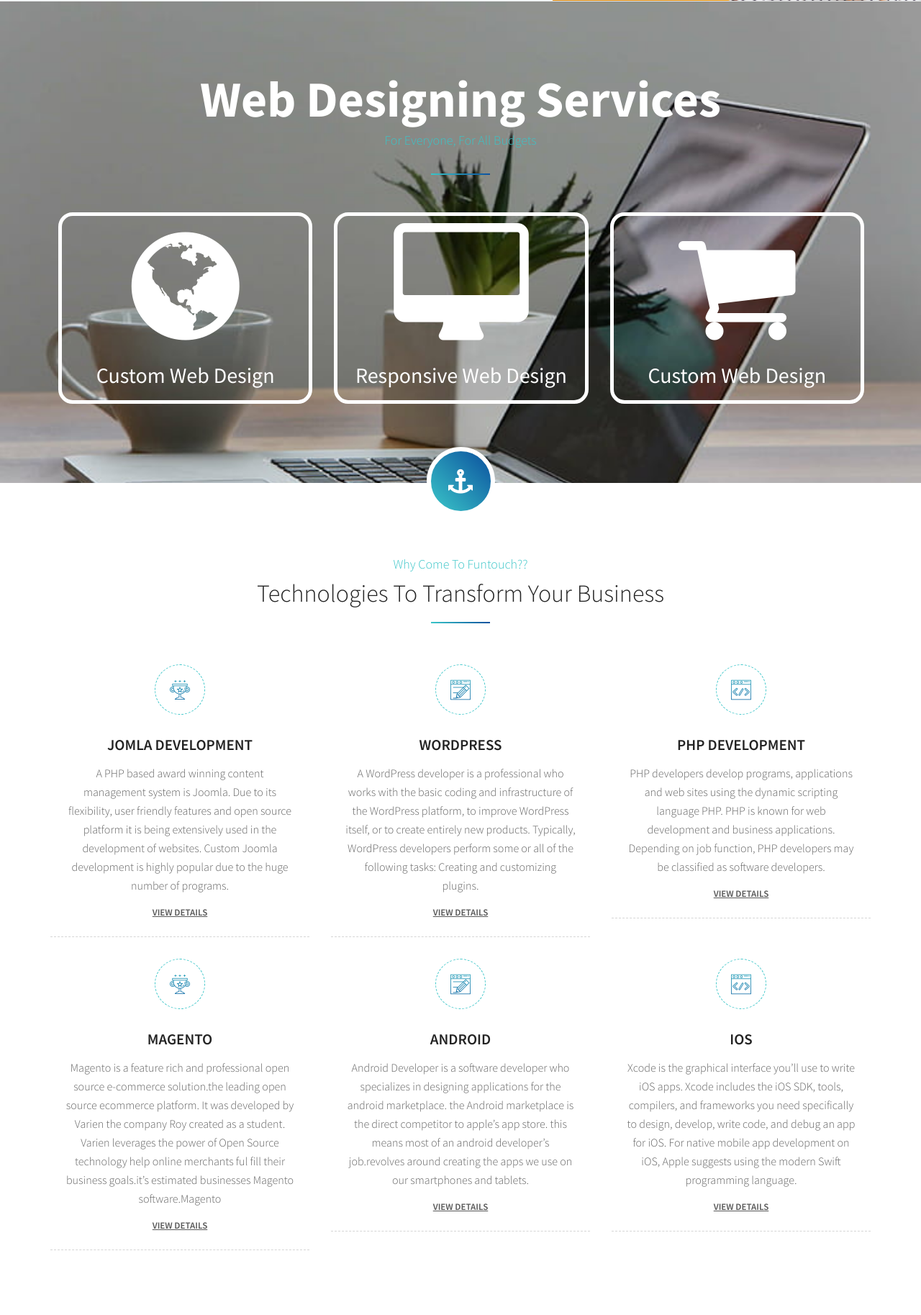
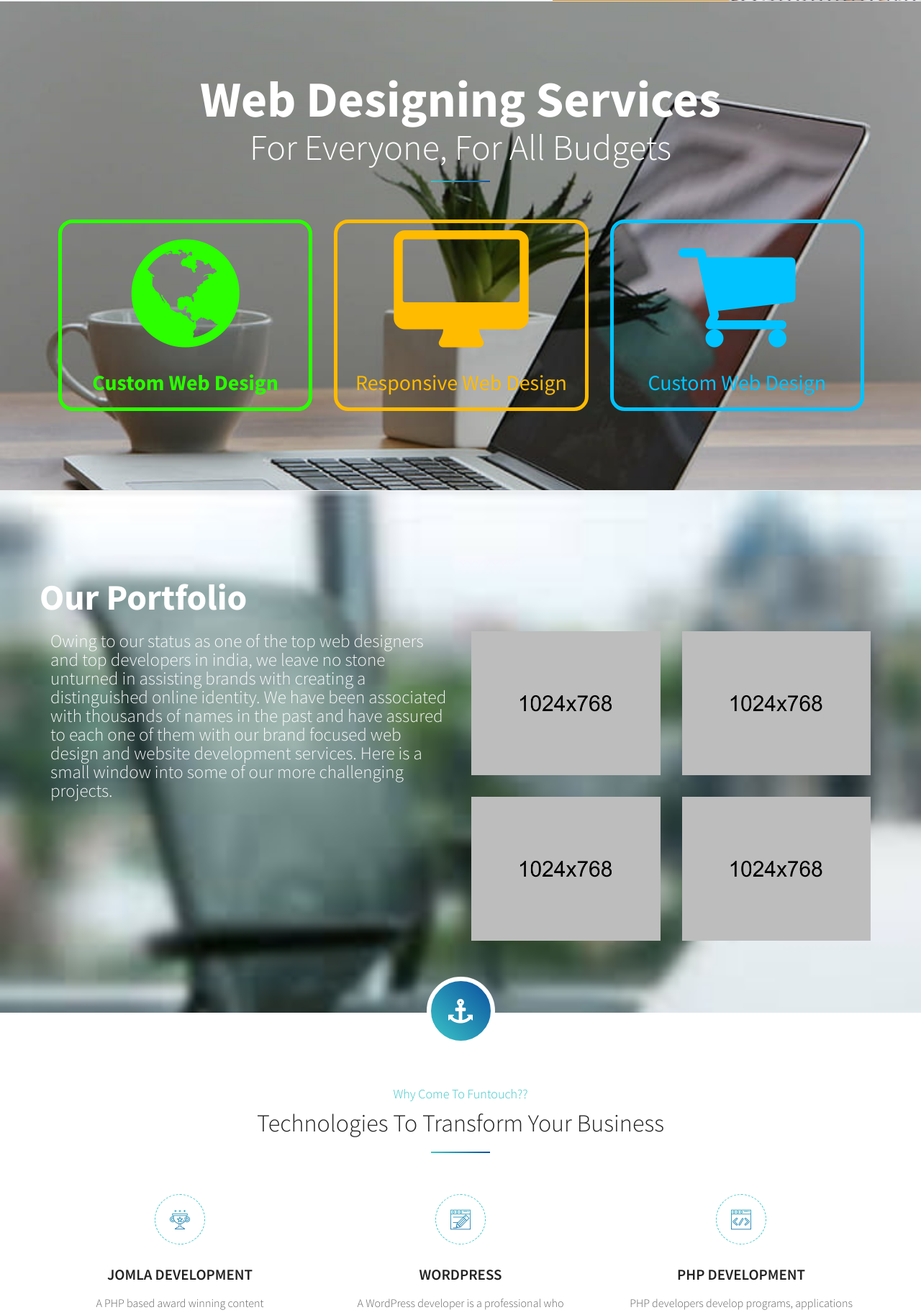
Before and after one commit to sonalikul1999/Funtouch, a Django app: page /index/ in a window 1280 px wide. Shown: the part 1604-3431 px from the top of the page at 72% size. Run offline with Django 3.2, Linux system fonts and the light colour scheme; some libraries are stand-ins or nearby versions.

Commit message:
first commit

```diff
--- a/app/templates/index.html
+++ b/app/templates/index.html
@@ -293,21 +293,21 @@
 		    <div class="content">
 		        <p>Technology,Creativity and Bussiness, are threaded together to extract the best of the web for your brand with our experienced customer-first approach and a team in love with web design technology.</p>
 		        <div class="row">
-		        	<div style="border-radius:10px;margin:20px;padding:10px;background-color:#ff4000;color:white;"class="col-md-4 zoom w3-card-4 text-center">
+		        	<div style="transition: transform .2s;border-radius:10px;margin:20px;padding:10px;background-color:#ff4000;color:white;"class="col-md-4 zoom w3-card-4 text-center">
 		        		<i style="font-size:25px;font-weight:bold;background-color:black;border-radius:100px;padding:10px;"class="fa fa-code"></i>
 		        		<p style="font-size:12px;">Experience of more than 22 years in website Development</p>
 		        	</div>
-		        	<div style="border-radius:10px;margin:20px;padding:10px;background-color:#ffff00;color:black;"class="col-md-4 zoom w3-card-4 text-center">
+		        	<div style="transition: transform .2s;border-radius:10px;margin:20px;padding:10px;background-color:#ffff00;color:black;"class="col-md-4 zoom w3-card-4 text-center">
 		        		<i style="font-size:25px;font-weight:bold;background-color:white;border-radius:100px;padding:10px;"class="fa fa-flask"></i>
 		        		<p style="font-size:12px;">Developed 25,000+website Across Various industries & geographies</p>
 		        	</div>
 		        </div>
 		        <div class="row">
-		        	<div style="border-radius:10px;margin:20px;padding:10px;background-color:#40ff00;color:black;"class="col-md-4 zoom w3-card-4 text-center">
+		        	<div style="transition: transform .2s;border-radius:10px;margin:20px;padding:10px;background-color:#40ff00;color:black;"class="col-md-4 zoom w3-card-4 text-center">
 		        		<i style="font-size:25px;font-weight:bold;background-color:white;border-radius:100px;padding:10px;"class="fa fa-briefcase"></i>
 		        		<p style="font-size:12px;">Talented workforce of 200+professionals</p>
 		        	</div>
-		        	<div style="border-radius:10px;margin:20px;padding:10px;background-color:#00bfff;color:white;"class="col-md-4 zoom w3-card-4 text-center">
+		        	<div style="transition: transform .2s;border-radius:10px;margin:20px;padding:10px;background-color:#00bfff;color:white;"class="col-md-4 zoom w3-card-4 text-center">
 		        		<i style="font-size:25px;font-weight:bold;background-color:black;border-radius:100px;padding:10px;"class="fa fa-sellsy"></i>
 		        		<p style="font-size:12px;">190+live workstations and 70+dedicated self managed servers</p>
 		        	</div>
@@ -344,21 +344,21 @@
 		<section style="background-size:100% auto;background-image:url({% static 'upload/apple-computer-cup-desk-wallpaper-preview.jpg' %})"class="section bt">
 			<div class="container">
 					<div class="section-title text-center">
-					<h3 style="font-size:70px;color:white;font-weight:bold;">Web Designing Services
+					<h3 style="font-size:70px;color:white;padding-bottom:10px;font-weight:bold;">Web Designing Services
 					</h3>
-					<small>For Everyone, For All Budgets </small>
+					<small style="font-size:50px;color:white;">For Everyone, For All Budgets </small>
 					<hr>
 				</div><!-- end section-title -->
 				<div class="owl-carousel owl-theme lightcasestudies withhover">
 					<div class="item-carousel">
-						<div style="color:white;height:266px;background-color:transparent;"class="case-box text-center">
-							<div style="border-style:solid;border-width:5px;border-color:white;height:266px;border-radius:20px;">
+						<div style="color:#2bff00;height:266px;background-color:transparent;"class="case-box text-center">
+							<div style="border-style:solid;border-width:5px;border-color:#2bff00;height:266px;border-radius:20px;">
 							<i style="font-size:175px;margin-top:10px;"class="fa fa-globe"></i>
-							<h2 style="color:white;">Custom Web Design</h2>
+							<h2 style="color:#2bff00;font-weight:bold;">Custom Web Design</h2>
 							<div class="magnifier">
-								<div style="background-color:orange;height:100%;width:100%;padding:20px;">
+								<div style="background-color:#25b507;height:100%;width:100%;padding:20px;">
 									<h3 style="color:white;font-weight:bold;">Custom Web Design</h3>
-									<p>Our expertise meets your whims! We shape your thoughts with our work by designing a website, with features and functionality of your choice.</p>
+									<p style="color:white;">Our expertise meets your whims! We shape your thoughts with our work by designing a website, with features and functionality of your choice.</p>
 									<div style="width:100px;background-color:transparent;border-radius:10px;border-color:white;border-style:solid;"class="w3-button w3-hover-black"href="">Read More</div>
 								</div>
 							</div>
@@ -367,12 +367,12 @@
 					</div><!-- end col -->
 
 					<div class="item-carousel">
-						<div style="color:white;height:266px;background-color:transparent;"class="case-box text-center">
-							<div style="border-style:solid;border-width:5px;border-color:white;height:266px;border-radius:20px;">
+						<div style="color:#ffbb00;height:266px;background-color:transparent;"class="case-box text-center">
+							<div style="border-style:solid;border-width:5px;border-color:#ffbb00;height:266px;border-radius:20px;">
 							<i style="font-size:175px;margin-top:10px;"class="fa fa-desktop"></i>
-							<h2 style="color:white;">Responsive Web Design</h2>
+							<h2 style="color:#ffbb00;">Responsive Web Design</h2>
 							<div class="magnifier">
-								<div style="background-color:orange;height:100%;width:100%;padding:20px;">
+								<div style="background-color:#ff0000;height:100%;width:100%;padding:20px;">
 									<h3 style="color:white;font-weight:bold;">Responsive Web Design</h3>
 									<p>Going mobile is indispensable! Prepare your bussiness for the future, with our responsive website that fits flawlessly into the dimensions of all screens including desktop. </p>
 									<div style="width:100px;background-color:transparent;border-radius:10px;border-color:white;border-style:solid;"class="w3-button w3-hover-black"href="">Read More</div>
@@ -383,12 +383,12 @@
 					</div><!-- end col -->
 
 					<div class="item-carousel">
-						<div style="color:white;height:266px;background-color:transparent;"class="case-box text-center">
-							<div style="border-style:solid;border-width:5px;border-color:white;height:266px;border-radius:20px;">
+						<div style="color:#00c3ff;height:266px;background-color:transparent;"class="case-box text-center">
+							<div style="border-style:solid;border-width:5px;border-color:#00c3ff;height:266px;border-radius:20px;">
 							<i style="font-size:175px;margin-top:10px;"class="fa fa-shopping-cart"></i>
-							<h2 style="color:white;">Custom Web Design</h2>
+							<h2 style="color:#00c3ff;">Custom Web Design</h2>
 							<div class="magnifier">
-								<div style="background-color:orange;height:100%;width:100%;padding:20px;">
+								<div style="background-color:#001aff;height:100%;width:100%;padding:20px;">
 									<h3 style="color:white;font-weight:bold;">E-Commerce Web Design</h3>
 									<p>Built with brilliance, created for conversions! We design futuristic e-commerce store managment and amplify conversion rate, with the power of technology.</p>
 									<div style="width:100px;background-color:transparent;border-radius:10px;border-color:white;border-style:solid;"class="w3-button w3-hover-black"href="">Read More</div>
@@ -401,6 +401,34 @@
 
 				</div>
 		    </div>
+		</section>
+
+		<section style="background-size:auto 100%;background-image:url({% static 'images/images.jpg' %})"class="section bt">
+			<div class="container">
+				<div class="row">
+					<h3 style="font-size:50px;color:white;padding-bottom:10px;font-weight:bold;">Our Portfolio
+					</h3>
+
+					<div class="col-md-4" style="width:50%;height:100%;">
+						<p style="color:white;font-size:25px;">Owing to our status as one of the top web designers and top developers in india, we leave no stone unturned in assisting brands with creating a distinguished online identity. We have been associated with thousands of names in the past and have assured to each one of them with our brand focused web design and website development services. Here is a small window into some of our more challenging projects.</p>
+					</div>
+					<div class="col-md">
+						<div class="col-md-4 zoom" style="transition: transform .2s;width:25%">
+							<img src="{% static 'upload/case_01.png' %}" style="width:100%;height:200px;">
+						</div>
+						<div class="col-md-4 zoom" style="transition: transform .2s;width:25%">
+							<img src="{% static 'upload/case_01.png' %}" style="width:100%;height:200px;">
+						</div>
+						<div class="col-md-4 zoom" style="margin-top:30px;transition: transform .2s;width:25%">
+							<img src="{% static 'upload/case_01.png' %}" style="width:100%;height:200px;">
+						</div>
+						<div class="col-md-4 zoom" style="margin-top:30px;transition: transform .2s;width:25%">
+							<img src="{% static 'upload/case_01.png' %}" style="width:100%;height:200px;">
+						</div>
+
+					</div>
+				</div>
+			</div>
 		</section>
 
 		<section class="section overfree">
```
Also changed, not shown: app/static/images/images.jpg (added).
